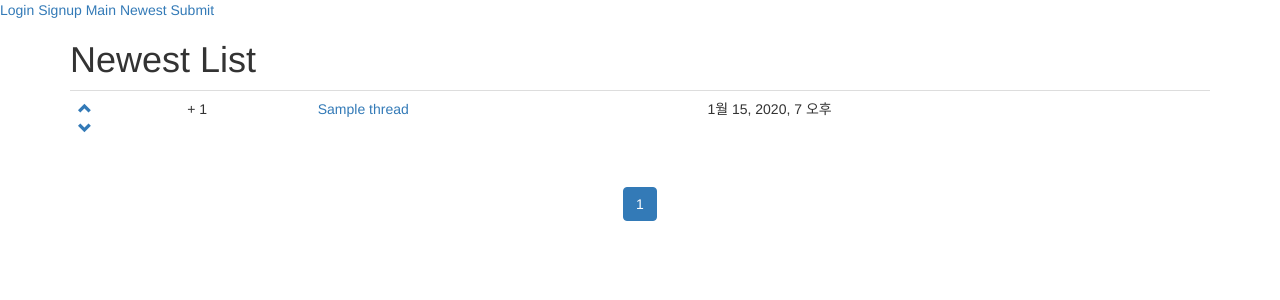
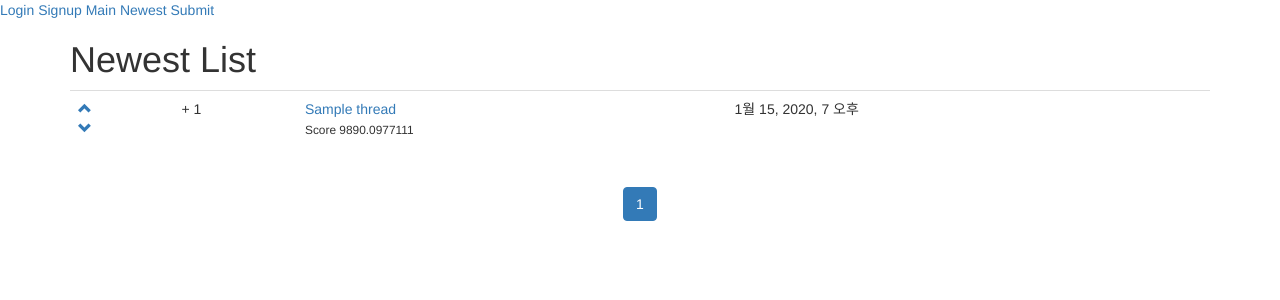
Before and after one commit to ShinJJang/newspaper, a Django app: a page that uses templates/newest_list.html in a window 1280 px wide. Shown: the top 300 px of the page. Run offline with Django 3.2, Linux system fonts and the light colour scheme; tables that the repository leaves empty hold one stand-in row (values such as "Sample post"); some libraries are stand-ins or nearby versions.

Commit message:
Add score info on newest template

```diff
--- a/templates/newest_list.html
+++ b/templates/newest_list.html
@@ -14,7 +14,9 @@
         <td>
             <span id="vote_count_{{ thread.id }}">{{ thread.get_vote_count }}</span>
         </td>
-        <td><a href="{% url 'read_thread' thread.id %}">{{ thread.title }}</a></td>
+        <td><a href="{% url 'read_thread' thread.id %}">{{ thread.title }}</a>
+            <br>
+            <small>Score {{ thread.get_score }}</small></td>
         <td>{{ thread.pub_date }}</td>
     </tr>
     {% endfor %}
```
